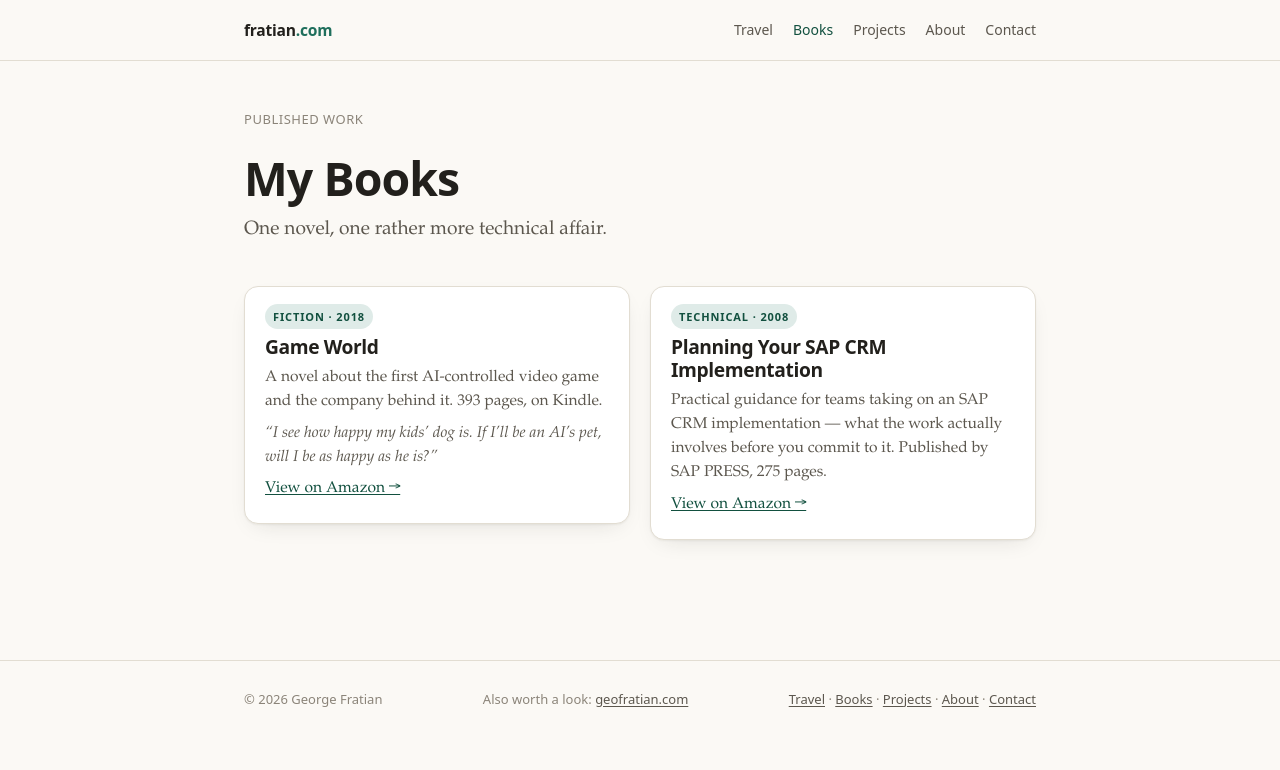
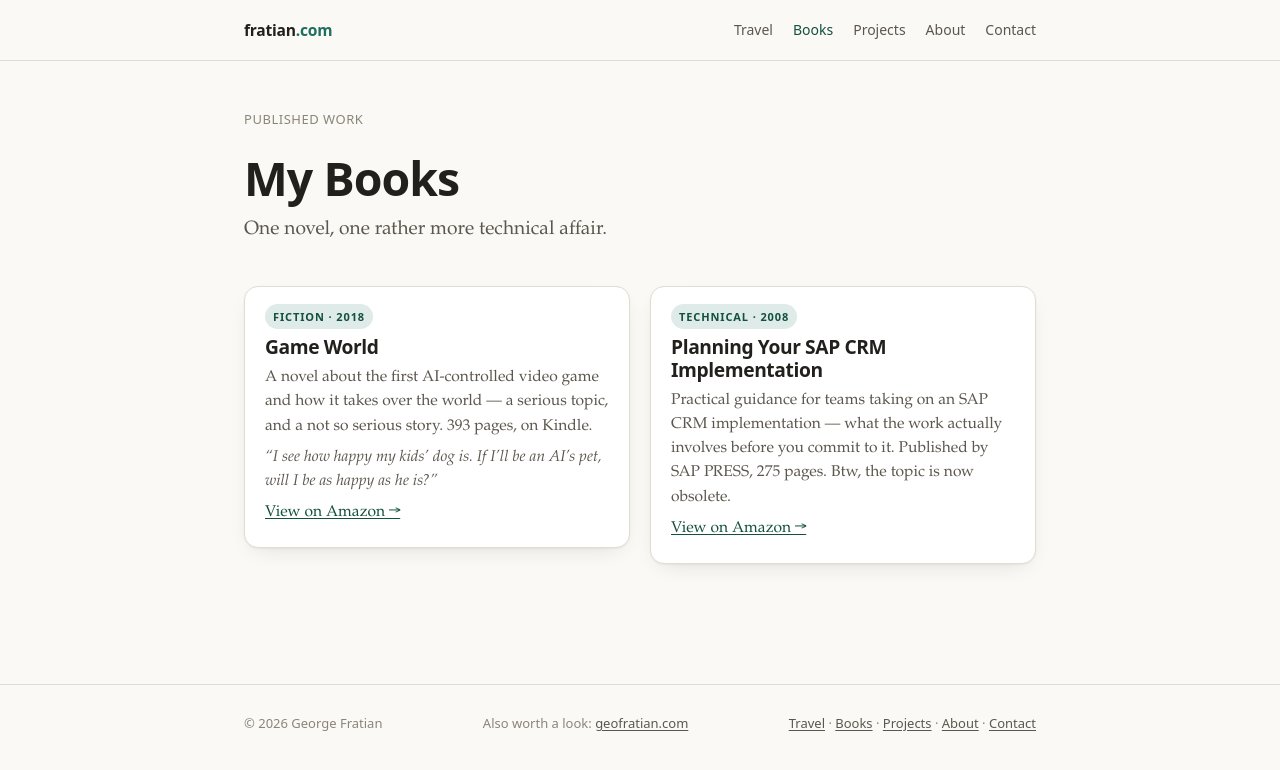
Before and after one commit to gfratian/fratian.com, a Jekyll site: the page built from books/index.html, in a window 1280 px wide. Shown: the top 770 px of the page. Built offline with Jekyll 4.4.1, drawn with Linux system fonts in a browser that asks for light colours.

Commit message:
Match the Books page copy to the front-page tile

```diff
--- a/books/index.html
+++ b/books/index.html
@@ -21,8 +21,9 @@ description: >-
         <h2>
           <a href="https://www.amazon.com/dp/B07D1FGMWN" target="_blank" rel="noopener">Game World</a>
         </h2>
-        <p>A novel about the first AI-controlled video game and the company
-           behind it. 393 pages, on Kindle.</p>
+        <p>A novel about the first AI-controlled video game and how it takes
+           over the world — a serious topic, and a not so serious story.
+           393 pages, on Kindle.</p>
         <p><em>“I see how happy my kids’ dog is. If I’ll be an AI’s pet, will I
            be as happy as he is?”</em></p>
         <p><a href="https://www.amazon.com/dp/B07D1FGMWN" target="_blank" rel="noopener">View on Amazon →</a></p>
@@ -37,7 +38,7 @@ description: >-
         </h2>
         <p>Practical guidance for teams taking on an SAP CRM implementation —
            what the work actually involves before you commit to it. Published by
-           SAP PRESS, 275 pages.</p>
+           SAP PRESS, 275 pages. Btw, the topic is now obsolete.</p>
         <p><a href="https://www.amazon.com/dp/1592291961" target="_blank" rel="noopener">View on Amazon →</a></p>
       </div>
     </li>
```
